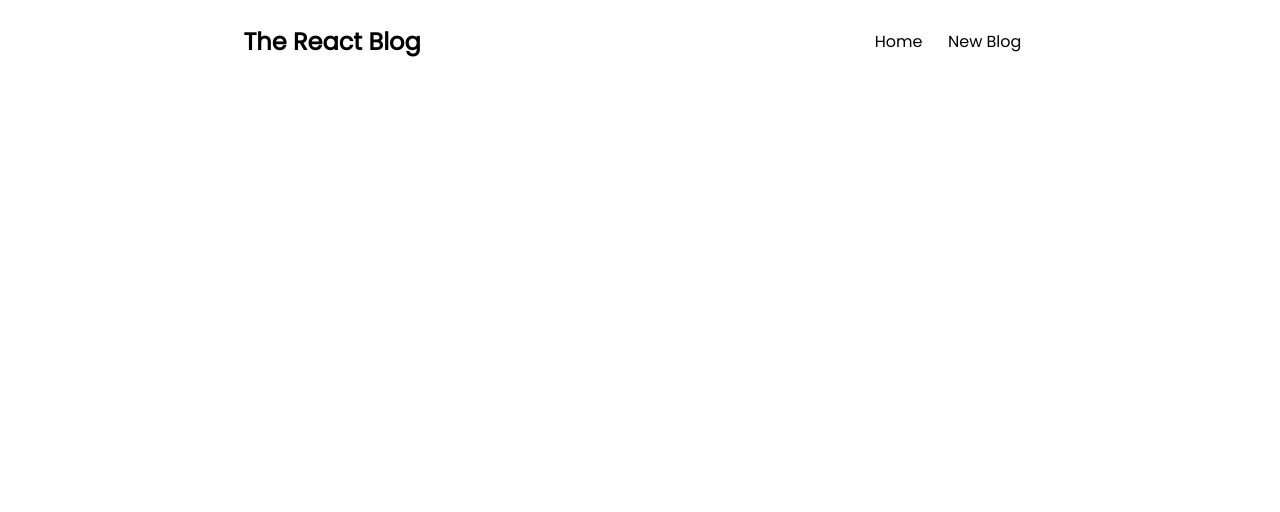
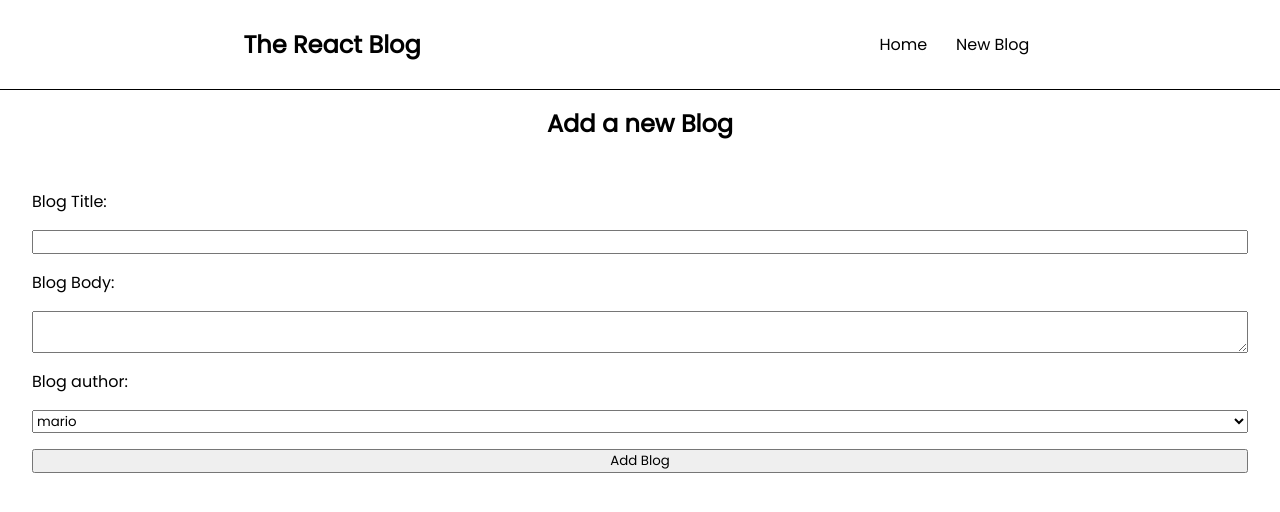
Before and after one commit to ysf-khn/react-blog, a React (Create React App) app: page /create in a window 1280 px wide. Shown: the top 512 px of the page. Built offline with nearby package versions, Linux system fonts and the light colour scheme.

Commit message:
New components added

```diff
--- a/src/App.js
+++ b/src/App.js
@@ -1,4 +1,6 @@
 import Navbar from "./Navbar.js";
+import Home from "./Home.js";
+import Create from "./Create.js";
 import { BrowserRouter as Router, Route, Switch } from "react-router-dom";
 
 function App() {
@@ -6,6 +8,14 @@
     <Router>
       <div className="App">
         <Navbar />
+        <div className="content">
+          <Route exact path="/">
+            <Home />
+          </Route>
+          <Route path="/create">
+            <Create />
+          </Route>
+        </div>
       </div>
     </Router>
   );
--- /dev/null
+++ b/src/Bloglist.js
@@ -0,0 +1,34 @@
+import { useState } from "react";
+import { Link } from "react-router-dom";
+
+const Bloglist = () => {
+  const [blog, setBlog] = useState([
+    {
+      title: "New website",
+      body: "sdjf pwoeuth sdvsj",
+      author: "mario",
+      id: 1,
+    },
+    {
+      title: "Bloggg",
+      body: "sdjf per ew woeuth sdvsj",
+      author: "yusuf",
+      id: 2,
+    },
+  ]);
+
+  return (
+    <div className="home">
+      {blog.map((blog) => (
+        <div className="blog-preview" key={blog.id}>
+          <Link>
+            <h2>{blog.title}</h2>
+            <p>Written by {blog.author}</p>
+          </Link>
+        </div>
+      ))}
+    </div>
+  );
+};
+
+export default Bloglist;
--- /dev/null
+++ b/src/Create.js
@@ -0,0 +1,24 @@
+const Create = () => {
+  return (
+    <div className="create">
+      <h2>Add a new Blog</h2>
+      <form>
+        <label>Blog Title:</label>
+        <input type="text" required></input>
+
+        <label>Blog Body:</label>
+        <textarea required></textarea>
+
+        <label>Blog author:</label>
+        <select>
+          <option value="mario">mario</option>
+          <option value="yusuf">yusuf</option>
+        </select>
+
+        <button>Add Blog</button>
+      </form>
+    </div>
+  );
+};
+
+export default Create;
--- /dev/null
+++ b/src/Home.js
@@ -0,0 +1,7 @@
+import Bloglist from "./Bloglist";
+
+const Home = () => {
+  return <Bloglist />;
+};
+
+export default Home;
--- a/src/Navbar.js
+++ b/src/Navbar.js
@@ -5,8 +5,8 @@
     <nav className="navbar">
       <h2>The React Blog</h2>
       <div className="nav-links">
-        <Link>Home</Link>
-        <Link>New Blog</Link>
+        <Link to="/">Home</Link>
+        <Link to="/create">New Blog</Link>
       </div>
     </nav>
   );
--- a/src/index.css
+++ b/src/index.css
@@ -12,9 +12,12 @@
   display: grid;
   grid-template-columns: 1fr 1fr;
   place-items: center;
+  border-bottom: 1px solid black;
 }
 
 .navbar a {
+  padding: 0.5rem;
+  text-align: center;
   text-decoration: none;
   color: black;
 }
@@ -26,5 +29,38 @@
 }
 
 a:hover {
-  color: aqua;
+  background-color: #f3f3f3;
+  border-radius: 10px;
 }
+
+.blog-preview {
+  margin: 1.5rem;
+  padding: 1rem;
+}
+
+.blog-preview:hover {
+  border-radius: 10px;
+  background-color: #f3f3f3;
+}
+
+.blog-preview a {
+  text-decoration: none;
+  color: black;
+}
+
+.create h2 {
+  text-align: center;
+  margin: 1rem;
+}
+
+form {
+  padding: 2rem;
+  display: grid;
+  grid-template-columns: 1fr;
+  gap: 1rem;
+}
+
+form button {
+  /* padding: 0.5rem 2rem; */
+  /* margin: auto; */
+}
```
